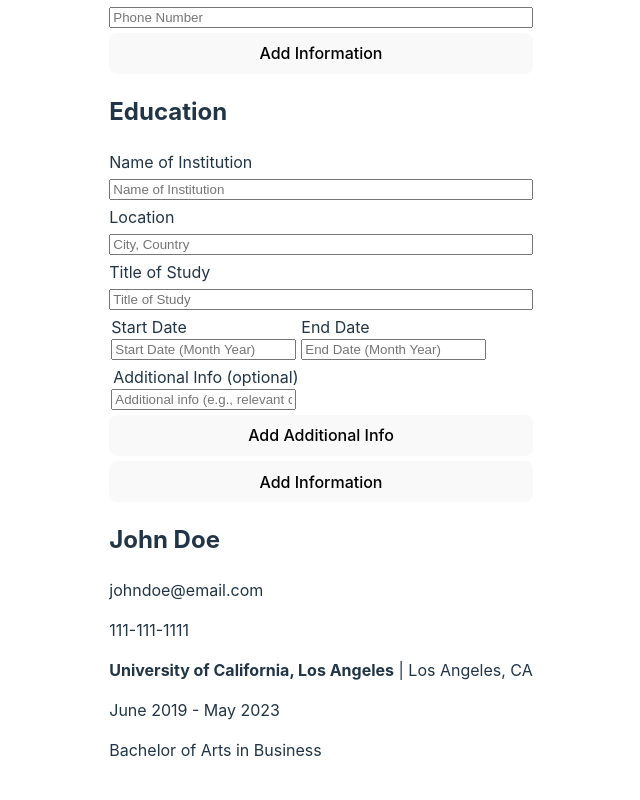
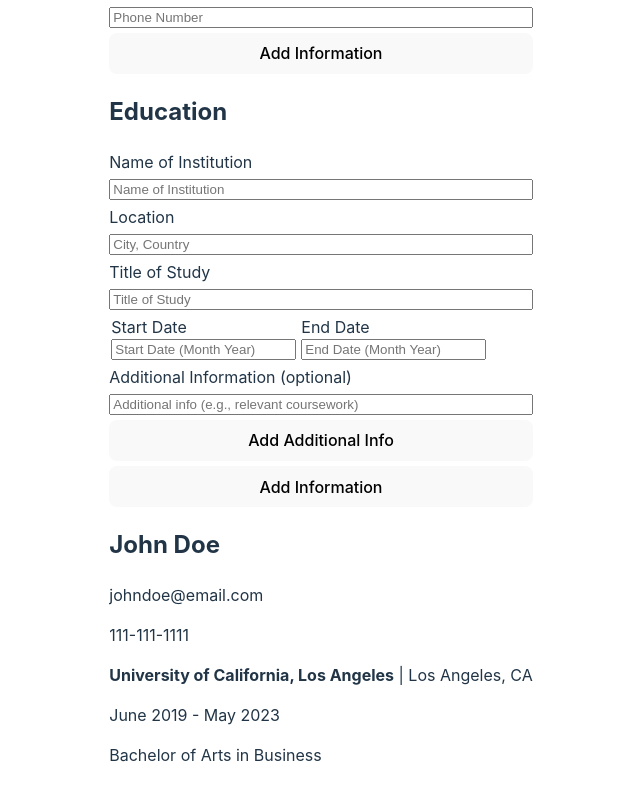
Before and after one commit to ajwjung/cv-application, a React (Vite) app: page / in a window 1280 px wide. Shown: the part 340-1140 px from the top of the page, without its empty margins (319-959 px from the left). Built offline with nearby package versions, Linux system fonts and the light colour scheme.

Commit message:
refactor: Allow adding multiple education entries

```diff
--- a/src/components/Education.jsx
+++ b/src/components/Education.jsx
@@ -1,7 +1,7 @@
 import "../styles/form.css"
 import { useState } from "react";
 
-function EducationFields({ handleSubmit, additionalInfo, handleAddEducationInput, editStatus }) {
+function EducationFields({ handleSubmit, editStatus }) {
     function clearFormFields() {
         const inputFields = document.querySelectorAll("#educationForm input")
         inputFields.forEach(input => input.value = "");
@@ -64,28 +64,14 @@ function EducationFields({ handleSubmit, additionalInfo, handleAddEducationInput
                     />
                 </div>
             </fieldset>
-            <fieldset>
-                <legend>Additional Info (optional)</legend>
-                {additionalInfo.length === 0
-                    ? <input
-                        type="text"
-                        name="additionalInfo"
-                        id="additionalInfo0"
-                        placeholder="Additional info (e.g., relevant coursework)"
-                    />
-                    : additionalInfo.map((infoField) => {
-                    return (
+            <label htmlFor="additionalInfo">Additional Information (optional)</label>
             <input
                 type="text"
                 name="additionalInfo"
-                            id={"additionalInfo" + infoField.id}
-                            key={infoField.id}
+                id="additionalInfo"
                 placeholder="Additional info (e.g., relevant coursework)"
             />
-                    )
-                })}
-            </fieldset>
-            <button onClick={() => {handleAddEducationInput(); console.log("additional", additionalInfo)}} type="button">Add Additional Info</button>
+            <button onClick={(e) => e.preventDefault()} type="button">Add Additional Info</button>
             <button type="submit">{
                 editStatus
                 ? "Update Information"
@@ -95,52 +81,58 @@ function EducationFields({ handleSubmit, additionalInfo, handleAddEducationInput
     )
 }
 
-function EducationSection({ schoolName, location, titleOfStudy, startDate, endDate, additionalInfo, handleEdit }) {
+function EducationSection({ educationInfo }) {
     const [buttonHoverStyle, setButtonHoverStyle] = useState({display: "none"});
-    const [sectionHoverStyle, setSectionHoverStyle] = useState({});
+    const [entryHoverStyle, setEntryHoverStyle] = useState({});
 
     function handleMouseEnter() {
         setButtonHoverStyle({display: "block"});
-        setSectionHoverStyle({opacity: "50%"})
+        setEntryHoverStyle({opacity: "50%"})
     }
 
     function handleMouseLeave() {
         setButtonHoverStyle({display: "none"});
-        setSectionHoverStyle({})
+        setEntryHoverStyle({})
     }
 
     return (
+        <section className="educationWrapper">
+            {educationInfo.map((entry, index) => {
+                return (
                     <div
-            className="educationWrapper"
+                        className="educationEntry"
                         onMouseEnter={handleMouseEnter}
                         onMouseLeave={handleMouseLeave}
+                        style={entryHoverStyle}
+                        key={"entry" + index}
                     >
-            <section className="educationInfo" style={sectionHoverStyle} >
                         <div className="educationDetails">
-                    <p><b>{schoolName}</b> | {location}</p>
-                    <p>{startDate + " - " + endDate}</p>
+                            <p><b>{entry.schoolName}</b> | {entry.location}</p>
+                            <p>{entry.startDate + " - " + entry.endDate}</p>
                         </div>
-                <p>{titleOfStudy}</p>
-                {/* Only add list if there is text to display */}
+                        <p>{entry.titleOfStudy}</p>
                         {
-                    additionalInfo.some(info => info.text) &&
+                            /* Only add list if there is text to display */
+                            entry.additionalInfo.some(info => info.text) &&
                             <ul>
-                        {additionalInfo.map(info => {
+                                {entry.additionalInfo.map(info => {
                                     return (info.text && <li key={info.id}>{info.text}</li>)
                                 })}
                             </ul>
                         }
-            </section>
                         <button
                             style={buttonHoverStyle}
                             className="editInfo"
-                onClick={() => handleEdit()}
+                            onClick={(e) => console.log(e.target.parentNode)}
                             type="button"
                         >
                             Edit
                         </button>
                     </div>
                 )
+            })}
+        </section>
+    )
 }
 
 export { EducationFields, EducationSection };
--- a/src/components/FormFields.jsx
+++ b/src/components/FormFields.jsx
@@ -14,7 +14,8 @@ function FormFields() {
         phoneNumber: "111-111-1111",
         isEdit: false,
     });
-    const [educationInfo, setEducationInfo] = useState({
+    const [educationInfo, setEducationInfo] = useState([
+        {
             schoolName: "University of California, Los Angeles",
             location: "Los Angeles, CA",
             titleOfStudy: "Bachelor of Arts in Business",
@@ -25,7 +26,8 @@ function FormFields() {
                 text: ""
             }],
             isEdit: false,
-    });
+        }
+    ]);
 
     function handleGeneralSubmit() {
         const form = document.forms.generalForm;
@@ -44,33 +46,16 @@ function FormFields() {
         const formData = new FormData(form);
         const formValues = Object.fromEntries(formData);
         const allAdditionalInfo = formData.getAll("additionalInfo").filter(val => val);
-        const updatedObjects = educationInfo.additionalInfo
-            .map(info => {
-                return {
-                    ...info,
-                    text: allAdditionalInfo[info.id]
-                        ? allAdditionalInfo[info.id]
-                        : ""
+
+        // Add entry as new object to the state
+        setEducationInfo([
+            ...educationInfo,
+            {
+                ...formValues,
+                additionalInfo: allAdditionalInfo,
+                isEdit: false,
             }
-            });
-
-        setEducationInfo({
-            ...educationInfo,
-            ...formValues,
-            additionalInfo: updatedObjects.length > 1
-                ? updatedObjects.filter(info => info.text)
-                : updatedObjects,
-            isEdit: false,
-        });
-    }
-
-    function handleAddEducationInput() {
-        setEducationInfo({...educationInfo,
-            additionalInfo: [...educationInfo.additionalInfo, {
-                id: educationInfo.additionalInfo.length,
-                text: ""
-            }]
-        })
+        ]);
     }
 
     function handleGeneralEdit() {
@@ -97,42 +82,6 @@ function FormFields() {
         setGeneralInfo({...generalInfo, isEdit: true});
     }
 
-    function handleEducationEdit() {
-        const allEducationInputs = document.querySelectorAll("#educationForm input");
-
-        allEducationInputs.forEach(input => {
-            if (input.id === "schoolName") {
-                input.value = educationInfo.schoolName;
-            }
-
-            if (input.id === "location") {
-                input.value = educationInfo.location;
-            }
-
-            if (input.id === "titleOfStudy") {
-                input.value = educationInfo.titleOfStudy;
-            }
-
-            if (input.id === "startDate") {
-                input.value = educationInfo.startDate;
-            }
-
-            if (input.id === "endDate") {
-                input.value = educationInfo.endDate;
-            }
-
-            educationInfo.additionalInfo.forEach(infoObj => {
-                if (input.id === "additionalInfo" + infoObj.id) {
-                    input.value = educationInfo.additionalInfo[infoObj.id].text;
-                }
-            })
-
-        })
-
-        setEducationInfo({...educationInfo, isEdit: true});
-    }
-
-
     return (
         <>
             <h1>Form Fields</h1>
@@ -145,7 +94,6 @@ function FormFields() {
             <EducationFields
                 handleSubmit={handleEducationSubmit}
                 additionalInfo={educationInfo.additionalInfo}
-                handleAddEducationInput={handleAddEducationInput}
                 editStatus={educationInfo.isEdit}
             />
             {/* <h2>Work Experience</h2>
@@ -163,13 +111,7 @@ function FormFields() {
                 handleEdit={handleGeneralEdit}
             />
             <EducationSection
-                schoolName={educationInfo.schoolName}
-                location={educationInfo.location}
-                titleOfStudy={educationInfo.titleOfStudy}
-                startDate={educationInfo.startDate}
-                endDate={educationInfo.endDate}
-                additionalInfo={educationInfo.additionalInfo}
-                handleEdit={handleEducationEdit}
+                educationInfo={educationInfo}
             />
         </>
     )
--- a/src/styles/form.css
+++ b/src/styles/form.css
@@ -38,7 +38,7 @@ fieldset {
 }
 
 /* Education */
-.educationWrapper {
+.educationEntry {
     position: relative;
 }
 
```
Lines whose indentation alone changed are shown as unchanged.
